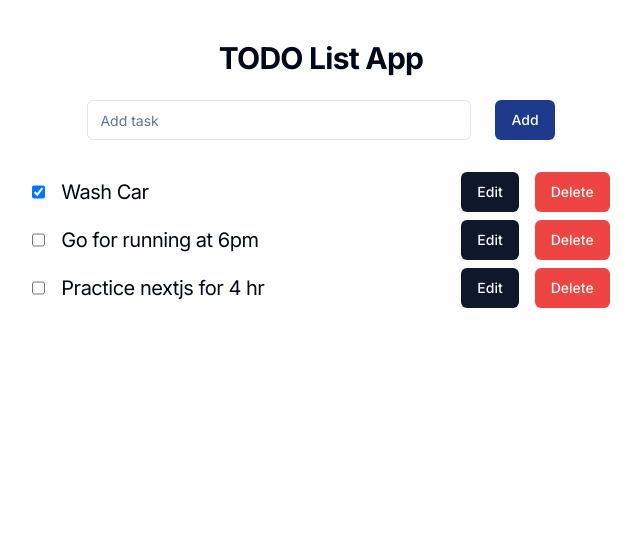
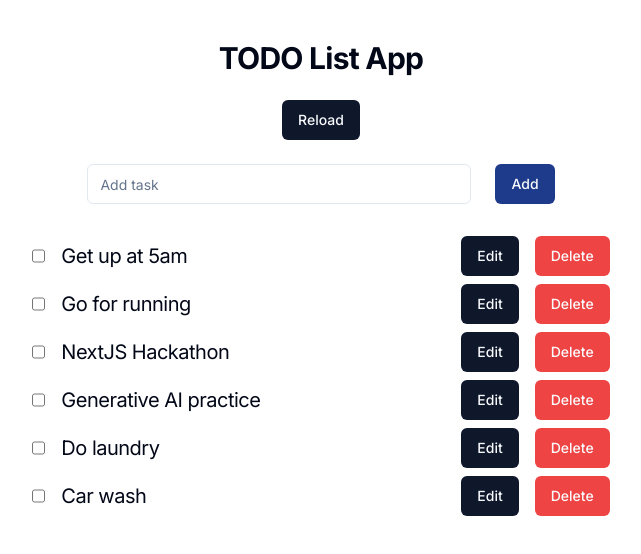
Before and after one commit to WaqasAhsan/greetingcard, a Next.js app: page /pages/todolist in a window 1280 px wide. Shown: the top 554 px of the page, without its empty margins (319-960 px from the left). Built offline with nearby package versions, Linux system fonts and the light colour scheme.

Commit message:
updated routes

```diff
--- /dev/null
+++ b/src/app/pages/todolist/api/books/[id]/route.ts
@@ -0,0 +1,42 @@
+import initialTasks from "../../../data/data";
+import { NextRequest, NextResponse } from "next/server";
+
+export async function GET(
+  request: NextRequest,
+  { params }: { params: { id: string } }
+) {
+  const taskID = parseInt(params.id);
+  console.log(params.id);
+  console.log(taskID);
+  const task = initialTasks.find((task: { id: number }) => task.id === taskID);
+  return NextResponse.json({
+    message: "success",
+    status: "ok",
+    task: task,
+  });
+}
+
+export async function PUT(
+  request: NextRequest,
+  { params }: { params: { id: string } }
+) {
+  const taskID = parseInt(params.id);
+  const body = await request.json();
+  // console.log(params.id);
+  // console.log(taskID);
+  const task = initialTasks.findIndex((task) => task.id === taskID);
+  if (task) {
+    initialTasks[task] = body;
+    return NextResponse.json({
+      message: `task updated against this id ${taskID}`,
+      status: "ok",
+      initialTasks,
+    });
+  } else {
+    return NextResponse.json({
+      message: `No task found against this id ${taskID}`,
+      status: "ok",
+      task: task,
+    });
+  }
+}
--- /dev/null
+++ b/src/app/pages/todolist/api/books/route.ts
@@ -0,0 +1,22 @@
+import initialTasks from "../../data/data";
+import { NextRequest, NextResponse } from "next/server";
+
+export async function GET(request: NextRequest) {
+  return NextResponse.json({
+    message: "success",
+    status: "ok",
+    initialTasks,
+  });
+}
+
+export async function POST(request: NextRequest) {
+  const body = await request.json();
+  console.log(body);
+  const updatedTasks = initialTasks.push(body);
+  console.log(`Updated Tasks ${updatedTasks}`);
+  return NextResponse.json({
+    message: "task added successfully",
+    status: "ok",
+    initialTasks,
+  });
+}
--- /dev/null
+++ b/src/app/pages/todolist/api/status/route.ts
@@ -0,0 +1,7 @@
+import { NextRequest, NextResponse } from "next/server";
+export async function GET(request: NextRequest) {
+  return NextResponse.json({
+    message: "success",
+    status: "ok",
+  });
+}
--- /dev/null
+++ b/src/app/pages/todolist/data/data.ts
@@ -0,0 +1,34 @@
+export const initialTasks = [
+  {
+    id: 1,
+    text: "Get up at 5am",
+    done: false,
+  },
+  {
+    id: 2,
+    text: "Go for running",
+    done: false,
+  },
+  {
+    id: 3,
+    text: "NextJS Hackathon",
+    done: false,
+  },
+  {
+    id: 4,
+    text: "Generative AI practice",
+    done: false,
+  },
+  {
+    id: 5,
+    text: "Do laundry",
+    done: false,
+  },
+  {
+    id: 6,
+    text: "Car wash",
+    done: false,
+  },
+];
+
+export default initialTasks;
--- a/src/app/pages/todolist/views/App.tsx
+++ b/src/app/pages/todolist/views/App.tsx
@@ -1,6 +1,8 @@
 import { useReducer } from "react";
 import AddTask from "./AddTask";
 import TaskList from "./TaskList";
+import { initialTasks } from "../data/data";
+import { Button } from "@/components/ui/button";
 
 export default function TaskApp() {
   const [tasks, dispatch] = useReducer(tasksReducer, initialTasks);
@@ -8,7 +10,7 @@ export default function TaskApp() {
   function handleAddTask(text: any) {
     dispatch({
       type: "added",
-      id: nextId++,
+      id: initialTasks.length++,
       text: text,
       task: {
         id: undefined,
@@ -36,12 +38,27 @@ export default function TaskApp() {
     });
   }
 
+  async function handleReloadTask(taskId: any) {
+    const tasks = await getTasks();
+    console.log(tasks);
+    dispatch({
+      type: "reload",
+      id: taskId,
+      text: undefined,
+      task: {
+        id: undefined,
+      },
+    });
+  }
+
   return (
     <div className="flex flex-col gap-y-6 justify-center items-center mt-10 w-full">
       <h1 className="scroll-m-20 text-3xl font-bold tracking-tight lg:text-3xl">
         TODO List App
       </h1>
-
+      <Button variant="default" onClick={handleReloadTask}>
+        Reload
+      </Button>
       <AddTask onAddTask={handleAddTask} />
       <TaskList
         tasks={tasks}
@@ -79,6 +96,15 @@ function tasksReducer(
     case "deleted": {
       return tasks.filter((t: { id: any }) => t.id !== action.id);
     }
+    case "reload": {
+      return tasks.map((t: { id: any }) => {
+        if (t.id === action.task.id) {
+          return action.task;
+        } else {
+          return t;
+        }
+      });
+    }
     default: {
       throw Error("Unknown action: " + action.type);
     }
@@ -86,8 +112,23 @@ function tasksReducer(
 }
 
 let nextId = 3;
-const initialTasks = [
-  { id: 0, text: "Wash Car", done: true },
-  { id: 1, text: "Go for running at 6pm", done: false },
-  { id: 2, text: "Practice nextjs for 4 hr", done: false },
-];
+// const initialTasks = [
+//   { id: 0, text: "Wash Car", done: true },
+//   { id: 1, text: "Go for running at 6pm", done: false },
+//   { id: 2, text: "Practice nextjs for 4 hr", done: false },
+// ];
+
+async function getTasks() {
+  const res = await fetch(
+    `http://localhost:3000/pages/todolist/api/status/`
+    // `https://cdn.contentful.com/spaces/1rsiyjyk6lfu/entries?access_token=vimspEehhStJ23AVv-hNTFCA4Hk-M60adw7OngouoMc&content_type=testproject`
+  );
+
+  // Recommendation: handle errors
+  if (!res.ok) {
+    // This will activate the closest `error.js` Error Boundary
+    throw new Error("Failed to fetch data");
+  }
+
+  return res.json();
+}
```
